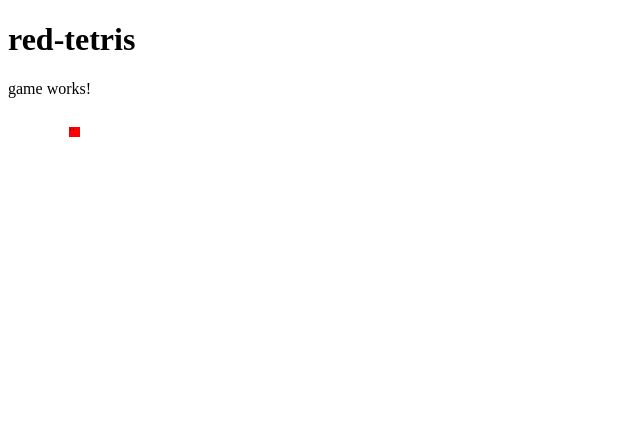
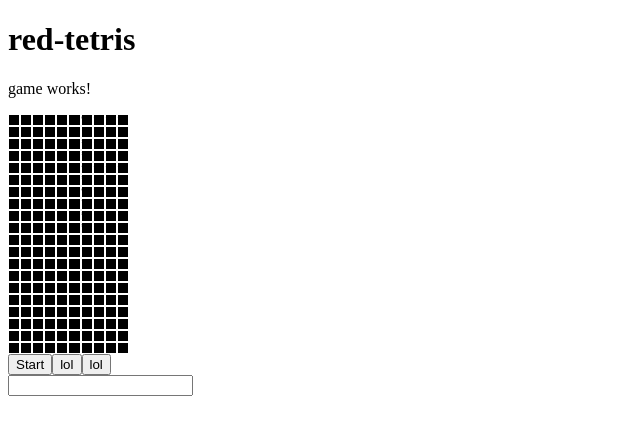
Before and after one commit to sawyerf/red-tetris, an Angular app in the folder front/: page / in a window 1280 px wide. Shown: the top 434 px of the page, without its empty margins (0-640 px from the left). Built offline with nearby package versions, Linux system fonts and the light colour scheme.

Commit message:
Add: logic game && Del line

```diff
--- a/front/src/app/game/game.component.html
+++ b/front/src/app/game/game.component.html
@@ -1,7 +1,14 @@
 <p>game works!</p>
-<div class="gameBox">
-	<div class="line" *ngFor="let row of terrain; let indexRow = index;" >
-		<div class="block color-{{column}}" *ngFor="let column of row; let indexColumn = index;"> {{terrain[indexRow][indexColumn]}} {{column}}</div>
+<div class="gameBox"
+	(keydown.ArrowDown)="fallPiece(tetrimo)"
+	(keydown.ArrowRight)="rightPiece(tetrimo)"
+	(keydown.ArrowLeft)="leftPiece(tetrimo)"
+	(keydown.ArrowUp)="rotatePiece(tetrimo)">
+	<div class="line" *ngFor="let row of terrain.terrain; let indexRow = index;" >
+		<div class="block color-{{column}}" *ngFor="let column of row; let indexColumn = index;">{{indexRow}}</div>
 	</div>
-
+	<button (click)="startGame()">Start</button>
+	<button (click)="terrain.terrain[19].fill(1)">lol</button>
+	<button (click)="terrain.terrain[18].fill(1)">lol</button>
+	<input />
 </div>
--- a/front/src/app/game/game.component.scss
+++ b/front/src/app/game/game.component.scss
@@ -23,6 +23,10 @@ $margin_block: 1px;
 	font-size: 4px;
 }
 
+.color-, .color-0 {
+	background-color: black;
+}
+
 .color-1 {
 	background-color: red;
 }
--- a/front/src/app/game/game.component.ts
+++ b/front/src/app/game/game.component.ts
@@ -8,35 +8,181 @@ import * as pieces from './tetrimos.json';
 })
 
 export class GameComponent implements OnInit {
-  terrain: number[][] = this.createTerrain(10, 20);
-  piece: Tetrimino = new Tetrimino(0);
+  terrain: Terrain = new Terrain();
+  tetrimo: Tetrimino = new Tetrimino();
+  intervalId: NodeJS.Timer = setInterval(() => {}, 1000);
 
   constructor() {
   }
 
+  startGame(): void {
+    this.terrain = new Terrain();
+    this.tetrimo = new Tetrimino();
+    clearInterval(this.intervalId);
+    this.intervalId = setInterval(() => { this.fallPiece(this.tetrimo) }, 750);
+  }
+
+  fallPiece(tetrimo: Tetrimino): void {
+    this.terrain.delPiece(tetrimo);
+    if (this.terrain.isOnFloor(tetrimo)) { // Piece is on the floor
+      this.terrain.putPiece(tetrimo);
+      this.terrain.delFullLine();
+      this.tetrimo = new Tetrimino();
+      if (this.terrain.isPossible(this.tetrimo) == false) {
+        clearInterval(this.intervalId);
+      }
+      return ;
+    }
+    tetrimo.fall();
+    this.terrain.putPiece(tetrimo);
+  }
+
+  rightPiece(tetrimo: Tetrimino): void {
+    this.terrain.delPiece(tetrimo);
+    tetrimo.right()
+    if (this.terrain.isPossible(tetrimo)) return this.terrain.putPiece(tetrimo);
+    tetrimo.left();
+    this.terrain.putPiece(tetrimo);
+  }
+
+  leftPiece(tetrimo: Tetrimino): void {
+    this.terrain.delPiece(tetrimo);
+    tetrimo.left()
+    if (this.terrain.isPossible(tetrimo)) return this.terrain.putPiece(tetrimo);
+    tetrimo.right();
+    this.terrain.putPiece(tetrimo);
+  }
+
+  rotatePiece(tetrimo: Tetrimino): void {
+    this.terrain.delPiece(tetrimo);
+    tetrimo.rotate()
+    if (this.terrain.isPossible(tetrimo)) return this.terrain.putPiece(tetrimo);
+    tetrimo.deRotate();
+    this.terrain.putPiece(tetrimo);
+  }
+
   ngOnInit(): void {
   }
+}
+
+class Terrain {
+  sizeColumn: number = 10;
+  sizeRow: number = 20;
+  terrain: number[][] = this.createTerrain(this.sizeColumn, this.sizeRow);
 
   createTerrain(column: number, row: number): number[][] {
     let terrain: number[][] = new Array(row);
     row--;
     for (; row >= 0; row--) {
       terrain[row] = new Array(column);
+      terrain[row].fill(0);
     }
-    terrain[1][5] = 1
-    console.log(terrain);
     return terrain;
+  }
+
+  delFullLine(): void {
+    let lenRow: number = this.terrain.length;
+
+    for (let indexRow = lenRow -1; indexRow >= 0; indexRow--) {
+      console.log(this.terrain[indexRow].every((block) => block == 1));
+      if (this.terrain[indexRow].every((block) => block)) {
+        console.log("full line ", indexRow, this.terrain[indexRow]);
+        let newRow = new Array(this.sizeColumn);
+        newRow.fill(0);
+        this.terrain.unshift(newRow);
+        this.terrain.splice(indexRow + 1, 1);
+        indexRow++;
+      }
+    }
+  }
+
+  isPossible(tetrimo: Tetrimino): boolean {
+    let piece: number[][] = tetrimo.get();
+    let lenRow: number = piece.length;
+
+    for (let indexRow = 0; indexRow < lenRow; indexRow++) {
+      let lenColumn: number = piece[indexRow].length;
+      for (let indexColumn = 0; indexColumn < lenColumn; indexColumn++) {
+        if (piece[indexRow][indexColumn] &&
+            (
+              tetrimo.y + indexRow >= this.sizeRow ||
+              tetrimo.x + indexColumn < 0 ||
+              tetrimo.x + indexColumn >= this.sizeColumn ||
+              this.terrain[tetrimo.y + indexRow][tetrimo.x + indexColumn]
+            )
+          ) {
+            return false;
+          }
+        }
+      }
+    return true;
+  }
+
+  isOnFloor(tetrimo: Tetrimino): boolean {
+    let piece: number[][] = tetrimo.get();
+    let lenRow: number = piece.length;
+
+    for (let indexRow = 0; indexRow < lenRow; indexRow++) {
+      let lenColumn: number = piece[indexRow].length;
+      for (let indexColumn = 0; indexColumn < lenColumn; indexColumn++) {
+        if (piece[indexRow][indexColumn] &&
+          (tetrimo.y + indexRow >= this.sizeRow - 1 || this.terrain[tetrimo.y + indexRow + 1][tetrimo.x + indexColumn])) {
+          return true;
+        }
+      }
+    }
+    return false;
+  }
+
+  delPiece(tetrimo: Tetrimino): void {
+    let piece: number[][] = tetrimo.get();
+    let len: number = piece.length;
+
+    for (let indexRow = 0; indexRow < len; indexRow++) {
+      let lenColumn: number = piece[indexRow].length;
+      for (let indexColumn = 0; indexColumn < lenColumn; indexColumn++) {
+        if (piece[indexRow][indexColumn]) {
+          this.terrain[tetrimo.y + indexRow][tetrimo.x + indexColumn] = 0;
+        }
+      }
+    }
+  }
+
+  putPiece(tetrimo: Tetrimino): void {
+    let piece: number[][] = tetrimo.get();
+    let len: number = piece.length;
+
+    for (let indexRow = 0; indexRow < len; indexRow++) {
+      let lenColumn: number = piece[indexRow].length;
+      for (let indexColumn = 0; indexColumn < len; indexColumn++) {
+        if (piece[indexRow][indexColumn]) {
+          this.terrain[tetrimo.y + indexRow][tetrimo.x + indexColumn] = piece[indexRow][indexColumn];
+        }
+      }
+    }
+  }
+
+  constructor() {
   }
 }
 
 class Tetrimino {
-  x: number = 0;
+  x: number = 4;
   y: number = 0;
   indexPiece: number;
   rotation: number = 0;
 
+  get(): number[][] {
+    return pieces[this.indexPiece].rotation[this.rotation];
+  }
+
   rotate():void {
     this.rotation++;
+    this.rotation = this.rotation % pieces[this.indexPiece].rotation.length;
+  }
+
+  deRotate():void {
+    this.rotation += pieces[this.indexPiece].rotation.length - 1;
     this.rotation = this.rotation % pieces[this.indexPiece].rotation.length;
   }
 
@@ -44,7 +190,15 @@ class Tetrimino {
     this.y += 1;
   }
 
-  constructor(piece: number) {
-    this.indexPiece = piece;
+  right(): void {
+    this.x += 1;
+  }
+
+  left(): void {
+    this.x -= 1;
+  }
+
+  constructor() {
+    this.indexPiece = Math.floor(Math.random() * 3);
   }
 }
```
